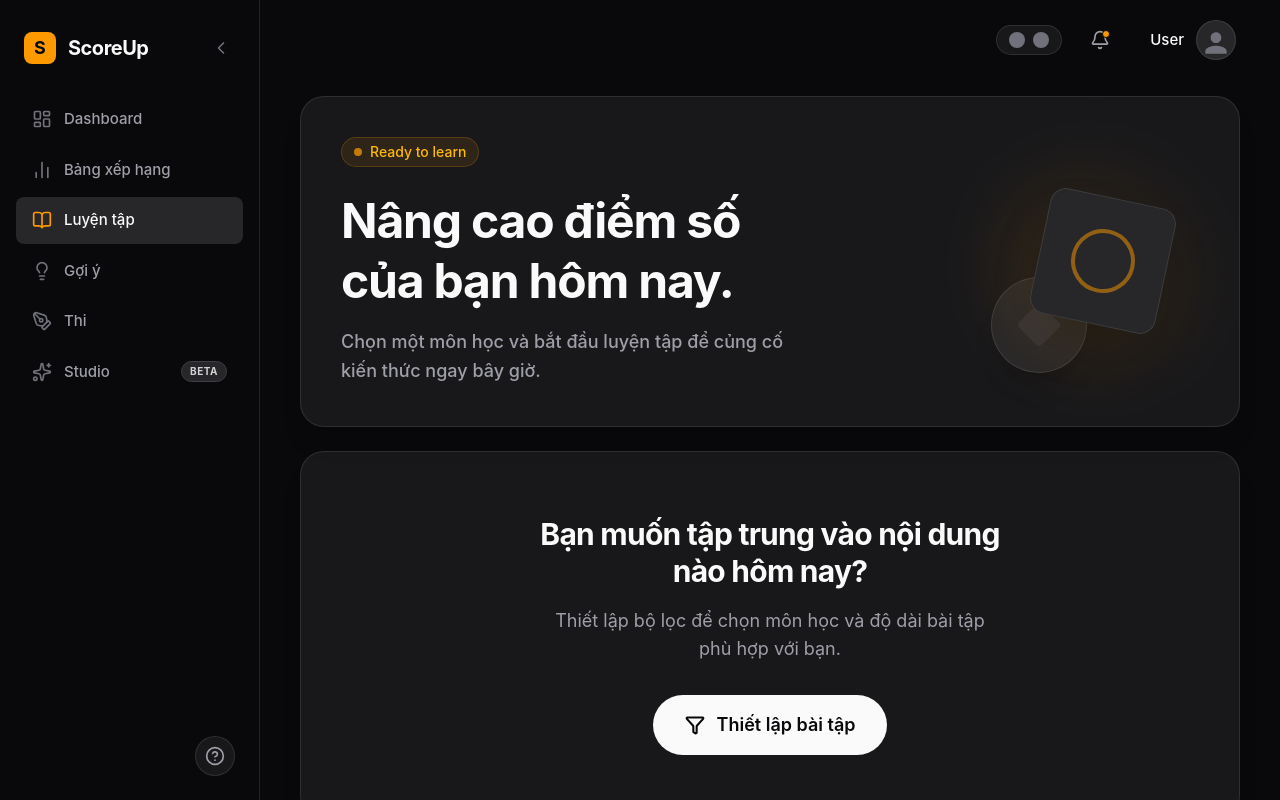
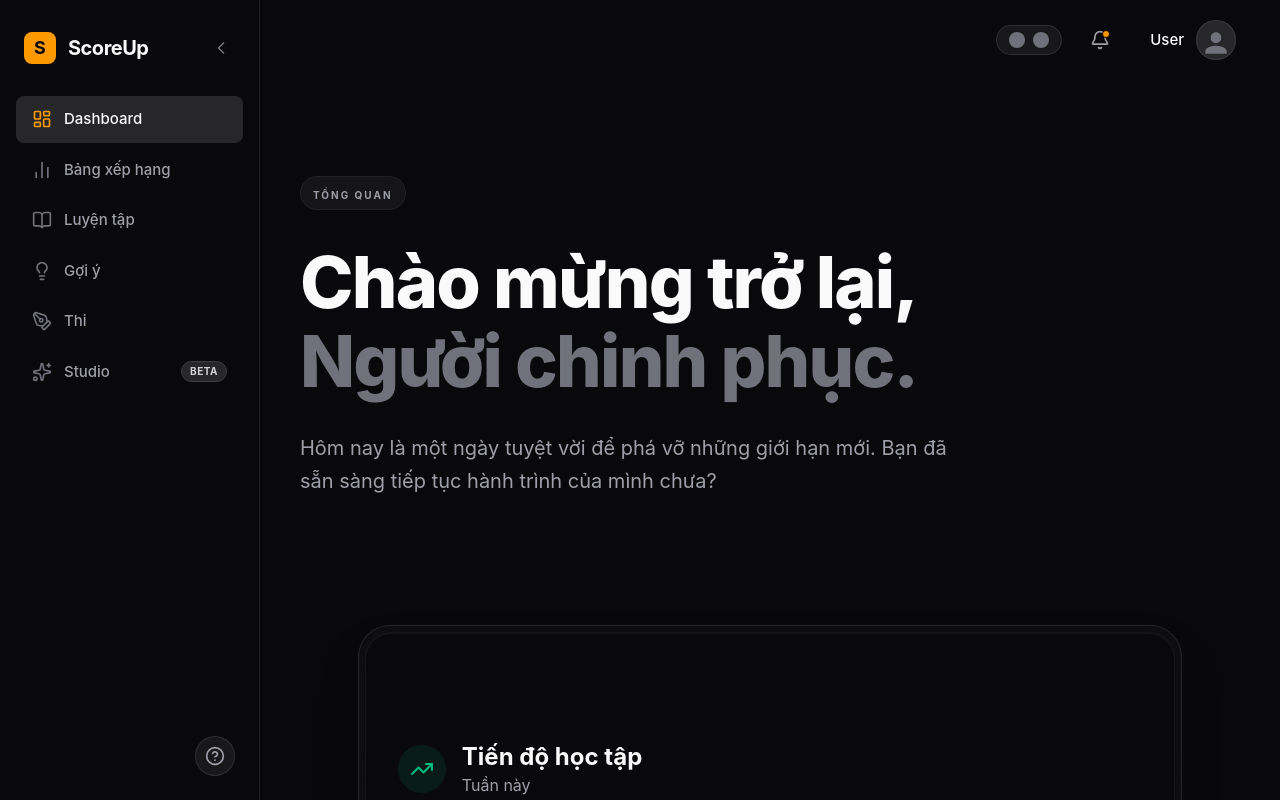
Before and after one commit to t0fu12345/QuizMaker, a React (Vite) app in the folder quiz-maker/: page / in a window 1280 px wide. Before the commit this address led to /practice. Built offline with nearby package versions, Linux system fonts and the light colour scheme.

Commit message:
Add dashboard

```diff
--- a/quiz-maker/src/App.jsx
+++ b/quiz-maker/src/App.jsx
@@ -1,6 +1,7 @@
 import React from 'react';
-import { BrowserRouter, Routes, Route, Navigate } from 'react-router-dom';
+import { BrowserRouter, Routes, Route } from 'react-router-dom';
 import DashboardLayout from './layouts/DashboardLayout';
+import MainDashboard from './pages/MainDashboard';
 import PracticeDashboard from './pages/PracticeDashboard';
 
 function App() {
@@ -8,7 +9,7 @@ function App() {
     <BrowserRouter basename={import.meta.env.BASE_URL}>
       <Routes>
         <Route path="/" element={<DashboardLayout />}>
-          <Route index element={<Navigate to="/practice" replace />} />
+          <Route index element={<MainDashboard />} />
           <Route path="practice" element={<PracticeDashboard />} />
           {/* Placeholder routes for other sidebar items */}
           <Route path="leaderboard" element={<div className="text-white">Bảng xếp hạng (Coming Soon)</div>} />
--- a/quiz-maker/src/components/Sidebar.jsx
+++ b/quiz-maker/src/components/Sidebar.jsx
@@ -32,17 +32,22 @@ const Sidebar = () => {
             <NavLink
               key={item.name}
               to={item.path}
+              end={item.path === '/'}
               className={({ isActive }) => `
                 flex items-center gap-3 px-4 py-3 rounded-lg transition-colors duration-200 focus-visible:outline-none focus-visible:ring-2 focus-visible:ring-amber-500
-                ${isActive || item.name === 'Luyện tập' ? 'bg-zinc-800 text-zinc-50' : 'text-zinc-400 hover:text-zinc-50 hover:bg-zinc-800/50'}
+                ${isActive ? 'bg-zinc-800 text-zinc-50' : 'text-zinc-400 hover:text-zinc-50 hover:bg-zinc-800/50'}
               `}
             >
-              <item.icon size={20} className={item.name === 'Luyện tập' ? 'text-amber-500' : 'text-zinc-500'} />
-              <span className="font-medium text-[15px]">{item.name}</span>
-              {item.badge && (
-                <span className="ml-auto bg-zinc-800 border border-zinc-700 text-zinc-300 text-[10px] font-bold px-2 py-0.5 rounded-full uppercase tracking-wider">
-                  {item.badge}
-                </span>
+              {({ isActive }) => (
+                <>
+                  <item.icon size={20} className={isActive ? 'text-amber-500' : 'text-zinc-500'} />
+                  <span className="font-medium text-[15px]">{item.name}</span>
+                  {item.badge && (
+                    <span className="ml-auto bg-zinc-800 border border-zinc-700 text-zinc-300 text-[10px] font-bold px-2 py-0.5 rounded-full uppercase tracking-wider">
+                      {item.badge}
+                    </span>
+                  )}
+                </>
               )}
             </NavLink>
           ))}
--- /dev/null
+++ b/quiz-maker/src/pages/MainDashboard.jsx
@@ -0,0 +1,156 @@
+import React from 'react';
+import { motion } from 'motion/react';
+import { Trophy, TrendingUp, Sparkles, ArrowRight, Play } from 'lucide-react';
+import { useNavigate } from 'react-router-dom';
+
+const MainDashboard = () => {
+  const navigate = useNavigate();
+
+  return (
+    <div className="w-full">
+      {/* Hero Section */}
+      <section className="pt-24 pb-32 max-w-5xl mx-auto">
+        <motion.div
+          initial={{ opacity: 0, y: 30 }}
+          animate={{ opacity: 1, y: 0 }}
+          transition={{ duration: 0.8, ease: [0.16, 1, 0.3, 1] }}
+        >
+          <div className="inline-block px-3 py-1 bg-white/5 rounded-full border border-white/5 mb-8">
+            <span className="text-[10px] uppercase tracking-[0.2em] font-bold text-zinc-400">TỔNG QUAN</span>
+          </div>
+
+          <h1 className="text-5xl md:text-7xl font-extrabold text-zinc-50 leading-[1.1] tracking-tight mb-8">
+            Chào mừng trở lại,
+            <br />
+            <span className="text-zinc-500">Người chinh phục.</span>
+          </h1>
+
+          <p className="text-xl text-zinc-400 max-w-2xl leading-relaxed">
+            Hôm nay là một ngày tuyệt vời để phá vỡ những giới hạn mới.
+            Bạn đã sẵn sàng tiếp tục hành trình của mình chưa?
+          </p>
+        </motion.div>
+      </section>
+
+      {/* Z-Axis Cascade Cards Area */}
+      <section className="max-w-4xl mx-auto relative">
+
+        {/* Card 1: Progress */}
+        <motion.div
+          className="sticky top-24 z-10 w-[90%] md:w-[92%] mx-auto"
+          initial={{ opacity: 0, y: 50 }}
+          animate={{ opacity: 1, y: 0 }}
+          transition={{ duration: 0.8, delay: 0.2 }}
+        >
+          <div className="p-1.5 rounded-[2rem] bg-zinc-900/40 border border-white/10 backdrop-blur-xl shadow-2xl origin-top transition-transform hover:scale-[1.01] duration-500">
+            <div className="bg-zinc-950 rounded-[calc(2rem-0.375rem)] p-6 md:p-8 shadow-[inset_0_1px_1px_rgba(255,255,255,0.05)] border border-white/5 h-[420px] flex flex-col justify-center">
+              <div className="flex items-center gap-4 mb-8">
+                <div className="w-12 h-12 rounded-full bg-emerald-500/10 flex items-center justify-center text-emerald-500 shrink-0">
+                  <TrendingUp size={24} />
+                </div>
+                <div>
+                  <h2 className="text-2xl font-bold text-zinc-50">Tiến độ học tập</h2>
+                  <p className="text-zinc-400">Tuần này</p>
+                </div>
+              </div>
+
+              <div className="grid grid-cols-1 md:grid-cols-3 gap-6">
+                <div className="bg-zinc-900/50 rounded-2xl p-6 border border-white/5">
+                  <p className="text-zinc-500 font-medium mb-2 uppercase text-xs tracking-wider">Đã hoàn thành</p>
+                  <p className="text-4xl font-extrabold text-zinc-50">14 <span className="text-xl text-zinc-600 font-normal">Bài</span></p>
+                </div>
+                <div className="bg-zinc-900/50 rounded-2xl p-6 border border-white/5">
+                  <p className="text-zinc-500 font-medium mb-2 uppercase text-xs tracking-wider">Tỉ lệ đúng</p>
+                  <p className="text-4xl font-extrabold text-emerald-400">85<span className="text-xl text-emerald-400/50 font-normal">%</span></p>
+                </div>
+                <div className="bg-zinc-900/50 rounded-2xl p-6 border border-white/5">
+                  <p className="text-zinc-500 font-medium mb-2 uppercase text-xs tracking-wider">Chuỗi ngày</p>
+                  <p className="text-4xl font-extrabold text-amber-500">5 <span className="text-xl text-amber-500/50 font-normal">Ngày</span></p>
+                </div>
+              </div>
+            </div>
+          </div>
+        </motion.div>
+
+        {/* Card 2: Leaderboard Snippet */}
+        <motion.div
+          className="sticky top-40 z-20 w-[95%] md:w-[96%] mx-auto mt-[30vh]"
+          initial={{ opacity: 0, y: 50 }}
+          animate={{ opacity: 1, y: 0 }}
+          transition={{ duration: 0.8, delay: 0.3 }}
+        >
+          <div className="p-1.5 rounded-[2rem] bg-zinc-800/40 border border-white/10 backdrop-blur-xl shadow-2xl origin-top transition-transform hover:scale-[1.01] duration-500">
+            <div className="bg-zinc-900 rounded-[calc(2rem-0.375rem)] p-6 md:p-8 shadow-[inset_0_1px_1px_rgba(255,255,255,0.1)] border border-white/5 h-[420px] flex flex-col justify-center">
+              <div className="flex items-center gap-4 mb-8">
+                <div className="w-12 h-12 rounded-full bg-amber-500/10 flex items-center justify-center text-amber-500 shrink-0">
+                  <Trophy size={24} />
+                </div>
+                <div>
+                  <h2 className="text-2xl font-bold text-zinc-50">Bảng vàng</h2>
+                  <p className="text-zinc-400">Những người dẫn đầu</p>
+                </div>
+              </div>
+
+              <div className="space-y-4">
+                {[
+                  { name: "Alex Chen", score: 2450, rank: 1 },
+                  { name: "Sarah Connor", score: 2100, rank: 2 },
+                  { name: "You", score: 1850, rank: 3, isYou: true },
+                ].map((user, i) => (
+                  <div key={i} className={`flex items-center justify-between p-4 rounded-xl border ${user.isYou ? 'bg-amber-500/10 border-amber-500/30' : 'bg-zinc-950/50 border-white/5'}`}>
+                    <div className="flex items-center gap-4">
+                      <span className={`font-bold w-6 text-center ${user.rank === 1 ? 'text-amber-500' : 'text-zinc-500'}`}>#{user.rank}</span>
+                      <div className="w-10 h-10 rounded-full bg-zinc-800 border border-white/10" />
+                      <span className={`font-medium ${user.isYou ? 'text-amber-500' : 'text-zinc-300'}`}>{user.name}</span>
+                    </div>
+                    <span className="font-bold text-zinc-50">{user.score} <span className="text-xs text-zinc-600 font-normal">XP</span></span>
+                  </div>
+                ))}
+              </div>
+            </div>
+          </div>
+        </motion.div>
+
+        {/* Card 3: Action */}
+        <motion.div
+          className="sticky top-56 z-30 w-full mx-auto mt-[30vh]"
+          initial={{ opacity: 0, y: 50 }}
+          animate={{ opacity: 1, y: 0 }}
+          transition={{ duration: 0.8, delay: 0.4 }}
+        >
+          <div className="p-1.5 rounded-[2rem] bg-emerald-500/10 border border-emerald-500/20 backdrop-blur-xl shadow-2xl origin-top transition-transform hover:scale-[1.01] duration-500">
+            <div className="bg-zinc-950 rounded-[calc(2rem-0.375rem)] p-6 md:p-8 shadow-[inset_0_1px_1px_rgba(16,185,129,0.2)] border border-emerald-500/10 h-[420px] flex flex-col md:flex-row items-center justify-center md:justify-between gap-8">
+              <div className="w-full">
+                <div className="flex items-center gap-3 mb-4">
+                  <Sparkles size={20} className="text-emerald-500" />
+                  <span className="text-emerald-500 font-bold uppercase tracking-widest text-sm">Gợi ý hôm nay</span>
+                </div>
+                <h2 className="text-3xl font-extrabold text-zinc-50 mb-4">Tiếp tục ReactJS</h2>
+                <p className="text-zinc-400 max-w-md">Bạn đang có đà rất tốt. Hoàn thành nốt 5 câu hỏi cuối cùng để nhận huy hiệu Master.</p>
+              </div>
+
+              {/* Button-in-Button Architecture */}
+              <button
+                onClick={() => navigate('/practice')}
+                className="group relative inline-flex items-center gap-6 rounded-full bg-zinc-50 pl-8 pr-2 py-2 text-zinc-950 font-bold text-lg transition-all hover:bg-zinc-200 active:scale-[0.98]"
+              >
+                <span>Vào thi ngay</span>
+                <div className="flex h-12 w-12 items-center justify-center rounded-full bg-zinc-950 text-zinc-50 transition-transform group-hover:translate-x-1 group-hover:-translate-y-[1px] group-hover:scale-105">
+                  <Play size={18} fill="currentColor" />
+                </div>
+              </button>
+            </div>
+          </div>
+        </motion.div>
+
+        {/* Dynamic spacer to perfectly stop scroll when Card 3 hits top-56 (224px).
+            Card 3 height is 420px. Bottom of Card 3 is at 644px from top.
+            We need the document to end exactly so that the viewport bottom is 644px below viewport top.
+            We subtract 40px for the pb-10 in DashboardLayout. */}
+        <div style={{ height: 'max(0px, calc(100vh - 684px))' }} className="w-full pointer-events-none" />
+      </section>
+    </div>
+  );
+};
+
+export default MainDashboard;
```
